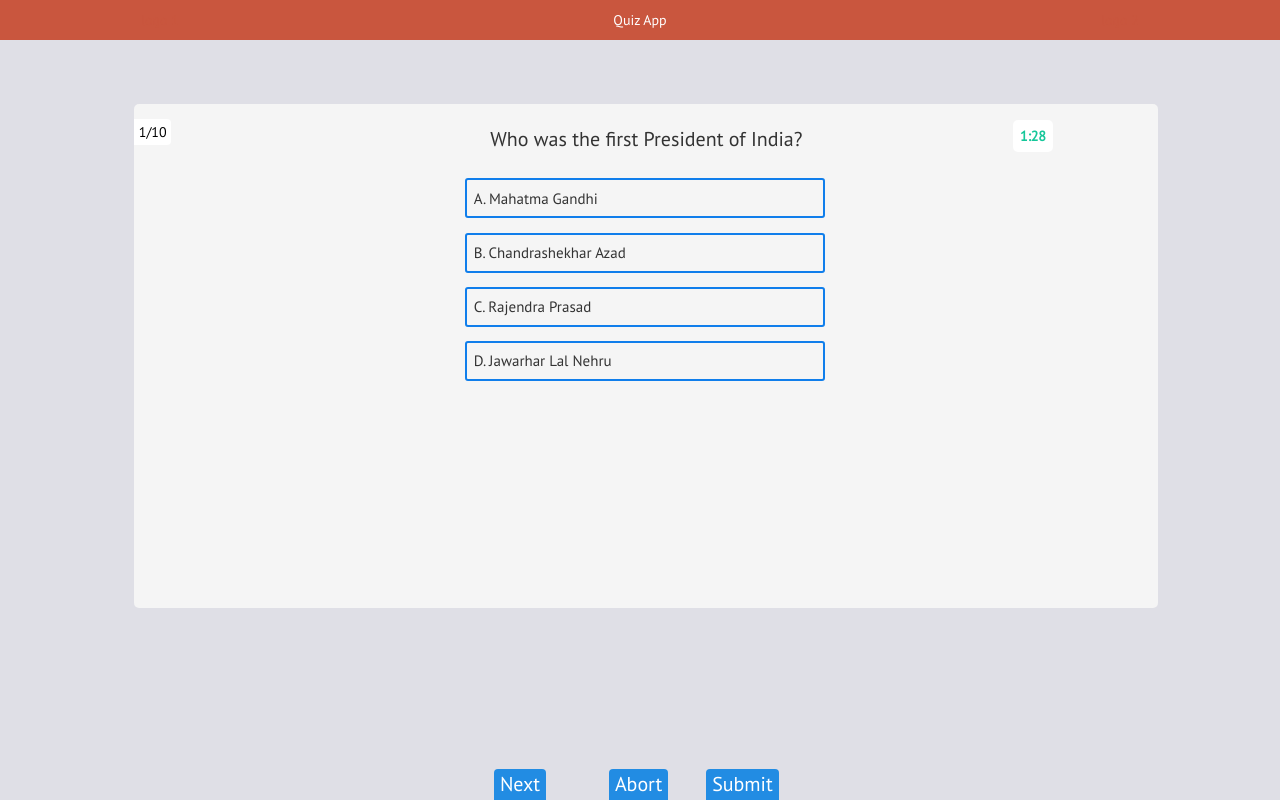
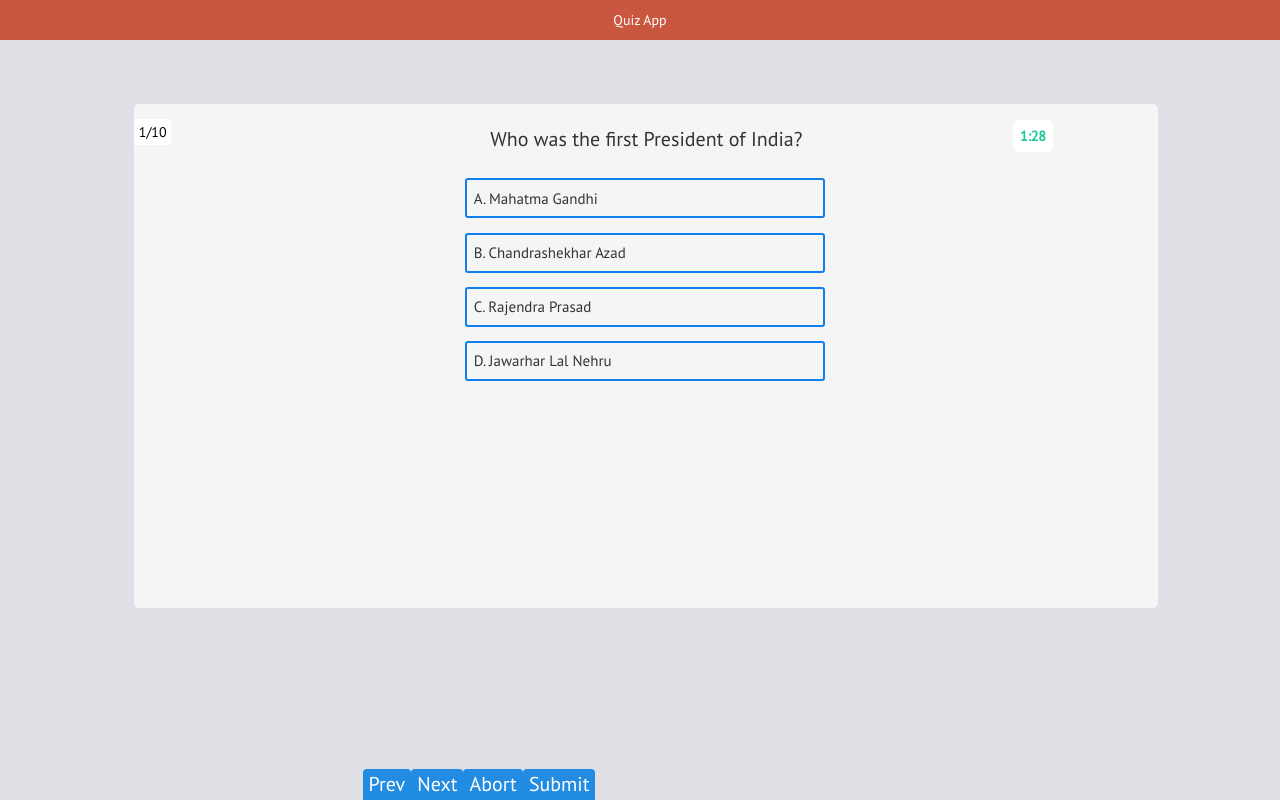
Before and after one commit to pjra99/quiz-app, a React (Create React App) app: page / in a window 1280 px wide. Both pictures are taken after a click on the button "Start". Built offline with nearby package versions, Linux system fonts and the light colour scheme.

Commit message:
Update App.js

```diff
--- a/src/App.js
+++ b/src/App.js
@@ -324,17 +324,10 @@ function handleClick(i, click_status){
       </div>
     </div>
     <div className="row navigation-buttons footer">
-           <div className="col-md-3"></div>
-    <div className="col-md-2">
-      {/* <button onClick={()=>handleClick(index-1<0?index: index-1,-1)}>Prev</button> */}
-      </div>
-   <div className="col-md-2"><button onClick={()=>handleClick(index===noOfQuestions-1? index: index+1,1)}>Next</button></div>
-   <div className="col-md-2"></div>
-   <div className="col-md-2"><button onClick={()=>history.push({pathname: '/greetuser'})} >Abort</button></div>
-   <div className="col-md-1"></div>
-   <div className="col-md-2"><button onClick={()=>history.push({pathname: './scorecard', state: {
-     score: score
-   }})}>Submit</button></div>
+          <div><button onClick={()=>handleClick(index-1<0?index: index-1,-1)}>Prev</button></div>
+   <div><button onClick={()=>handleClick(index===noOfQuestions-1? index: index+1,1)}>Next</button></div>
+   <div><button onClick={()=>history.push({pathname: '/greetuser'})} >Abort</button></div>
+   <div><button onClick={()=>history.push({pathname: './scorecard', state: {  score: score }})}>Submit</button></div>
          </div>
     </div>
   )
```
